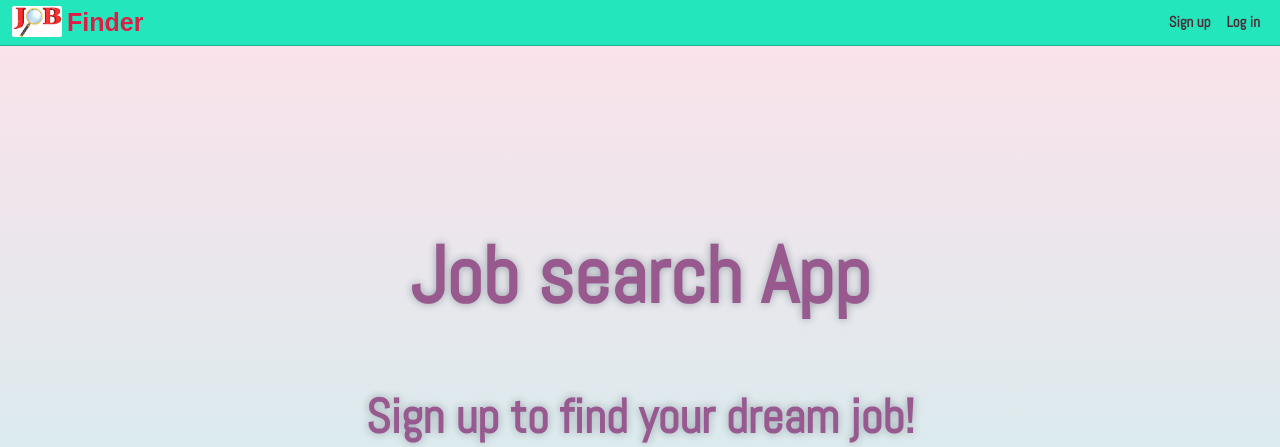
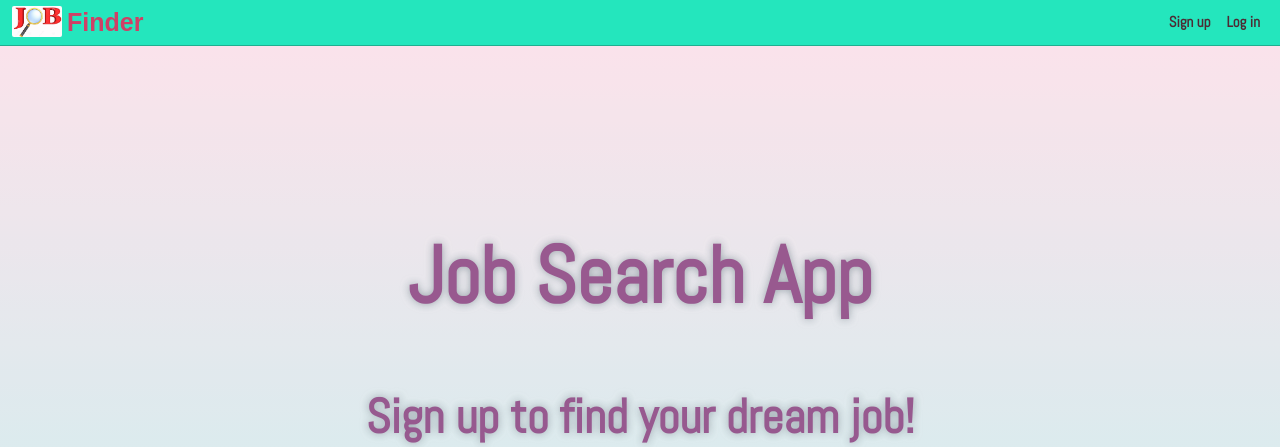
Before and after one commit to Ruby1517/Job-Finder, a Flask app: page / in a window 1280 px wide. Shown: the top 447 px of the page. Run offline with Flask 2, Linux system fonts and the light colour scheme; some libraries are stand-ins or nearby versions; some web fonts are replaced.

Commit message:
modified

```diff
--- a/static/style.css
+++ b/static/style.css
@@ -29,7 +29,7 @@ body.error-404 {
 .finder {
   font-family: fantasy;
   font-size: 25px;
-  color: crimson;
+  color: rgba(247, 16, 74, 0.815);
 }
 
 
--- a/templates/base.html
+++ b/templates/base.html
@@ -3,7 +3,7 @@
 
 <head>
   <meta charset="UTF-8">
-  <title>JobsSearch</title>
+  <title>Job Finder</title>
   <link href="https://cdn.jsdelivr.net/npm/bootstrap@5.0.2/dist/css/bootstrap.min.css"
               rel="stylesheet"
               integrity="sha384-EVSTQN3/azprG1Anm3QDgpJLIm9Nao0Yz1ztcQTwFspd3yD65VohhpuuCOmLASjC"
--- a/templates/home.html
+++ b/templates/home.html
@@ -2,7 +2,7 @@
 {% block content %}
 <div class="row justify-content-md-center">
   <div class="home-hero">
-    <h1 class="display-1">Job search App</h1>
+    <h1 class="display-1">Job Search App</h1>
     <h4 class="display-5">Sign up to find your dream job!</h4>
 
     <a href="/signup" class="btn btn-primary mt-5" id="sign">Sign up</a>
```
